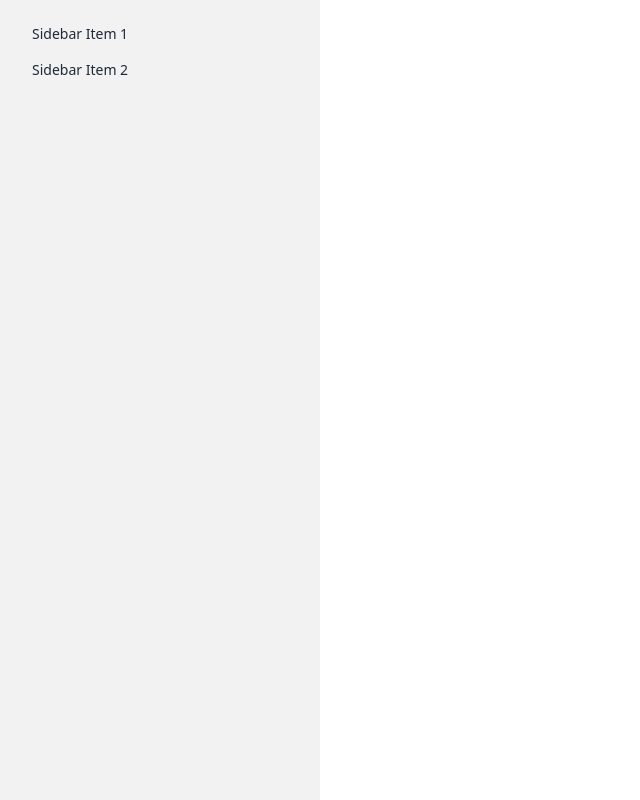
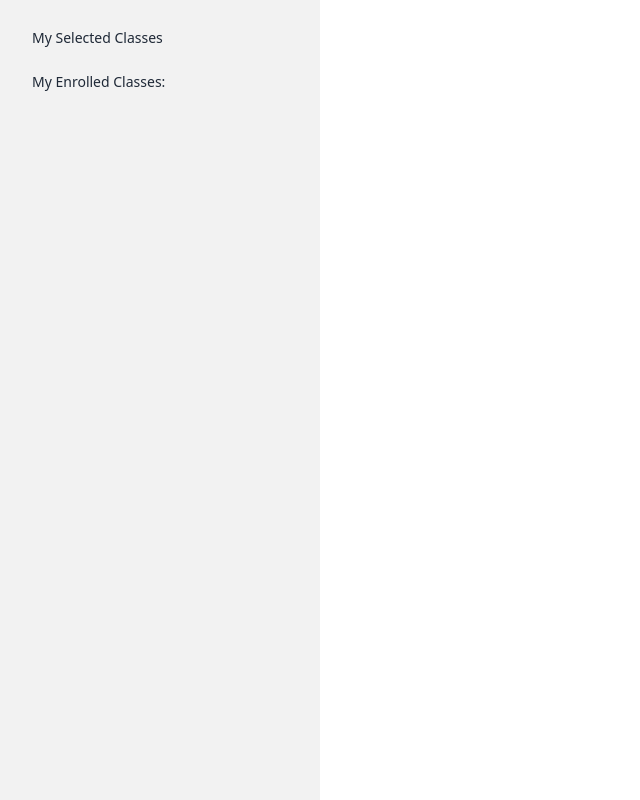
Before and after one commit to shahadatrafi/SoundWave-Client, a React (Vite) app: page /dashboard in a window 1280 px wide. Shown: the whole page, without its empty margins (0-640 px from the left). Built offline with nearby package versions, Linux system fonts and the light colour scheme; no server answers.

Commit message:
dashboard active link style done

```diff
--- a/src/Routes/Routes.jsx
+++ b/src/Routes/Routes.jsx
@@ -10,6 +10,7 @@ import ClassesPage from "../pages/ClassesPage/ClassesPage";
 import InstructorsPage from "../pages/InstructorsPage/InstructorsPage";
 import Dashboard from "../layouts/Dashboard";
 import MyCart from "../pages/Dashboard/Mycart/MyCart";
+import MyEnrolledClasses from "../pages/Dashboard/Mycart/MyEnrolledClasses/MyEnrolledClasses";
 
 const router = createBrowserRouter([
   {
@@ -45,6 +46,10 @@ const router = createBrowserRouter([
       {
         path: 'mycart',
         element: <MyCart></MyCart>
+      },
+      {
+        path: 'enrolledclass',
+        element: <MyEnrolledClasses></MyEnrolledClasses>
       }
     ]
   }
--- a/src/index.css
+++ b/src/index.css
@@ -5,3 +5,8 @@
 :root{
  --primary-color: aqua;
 }
+
+.drawer-side a.active {
+    color: black;
+    background-color: aqua;
+}
--- a/src/layouts/Dashboard.jsx
+++ b/src/layouts/Dashboard.jsx
@@ -1,4 +1,4 @@
-import { Outlet } from "react-router-dom";
+import { NavLink, Outlet } from "react-router-dom";
 
 
 const Dashboard = () => {
@@ -14,8 +14,8 @@ const Dashboard = () => {
                 <label htmlFor="my-drawer-2" className="drawer-overlay"></label>
                 <ul className="menu p-4 w-80 h-full bg-base-200 text-base-content">
                     {/* Sidebar content here */}
-                    <li><a>Sidebar Item 1</a></li>
-                    <li><a>Sidebar Item 2</a></li>
+                    <li><NavLink className='my-1' to='/dashboard/mycart'>My Selected Classes</NavLink></li>
+                    <li><NavLink className='my-1' to='/dashboard/enrolledclass'>My Enrolled Classes:</NavLink></li>
                 </ul>
 
             </div>
--- /dev/null
+++ b/src/pages/Dashboard/Mycart/MyEnrolledClasses/MyEnrolledClasses.jsx
@@ -0,0 +1,11 @@
+
+
+const MyEnrolledClasses = () => {
+    return (
+        <div>
+            THIS is enroll
+        </div>
+    );
+};
+
+export default MyEnrolledClasses;
```
